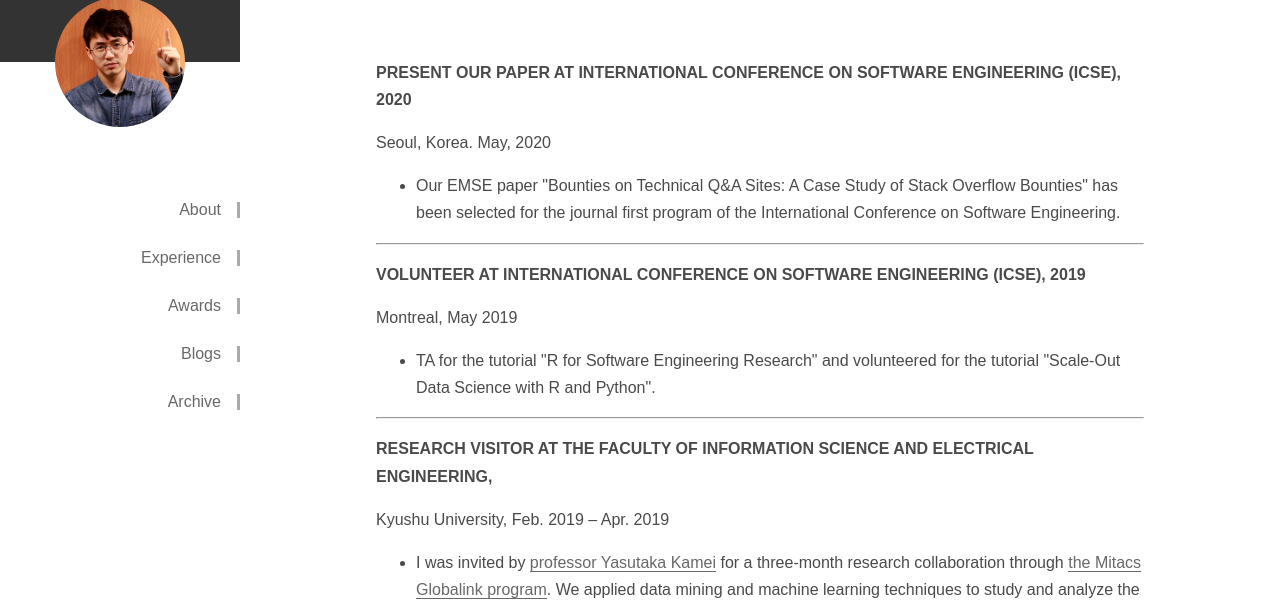
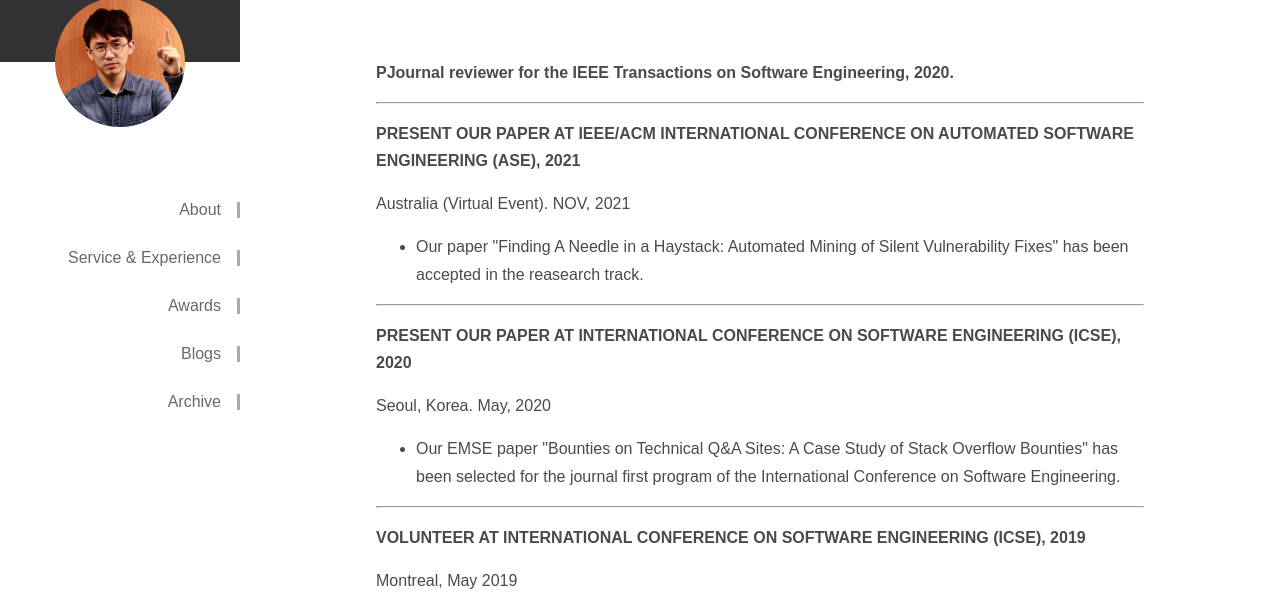
Before and after one commit to yiikou/jiayuan, a plain HTML site: page experience/index.html in a window 1280 px wide. Shown: the part 118-725 px from the top of the page. Drawn offline with Linux system fonts and the light colour scheme; a small style sheet from the web is missing.

Commit message:
Service and experience update

```diff
--- a/experience/index.html
+++ b/experience/index.html
@@ -29,7 +29,7 @@
             </a>
 
             <a href="/jiayuan/experience" class="Btn">
-              <li>Experience</li>
+              <li>Service & Experience</li>
             </a>
 
             <a href="/jiayuan/awards" class="Btn">
@@ -72,6 +72,16 @@
     </header>
 
     <section>
+
+      <p><strong>PJournal reviewer for the IEEE Transactions on Software Engineering, 2020.</strong> </p>
+      <hr>
+
+      <p><strong>PRESENT OUR PAPER AT IEEE/ACM INTERNATIONAL CONFERENCE ON AUTOMATED SOFTWARE ENGINEERING (ASE), 2021 </strong> </p>
+<p> Australia (Virtual Event). NOV, 2021</p>
+<ul>
+<li>Our paper "Finding A Needle in a Haystack: Automated Mining of Silent Vulnerability Fixes" has been accepted in the reasearch track.</li>
+</ul>
+<hr>
 
       <p><strong>PRESENT OUR PAPER AT INTERNATIONAL CONFERENCE ON SOFTWARE ENGINEERING (ICSE), 2020 </strong> </p>
 <p>Seoul, Korea. May, 2020</p>
```
Also changed, not shown: about/index.html (+2 -2 lines), awards/index.html (+1 -1 lines), blogs/index.html (+1 -1 lines), categories/index.html (+1 -1 lines).
